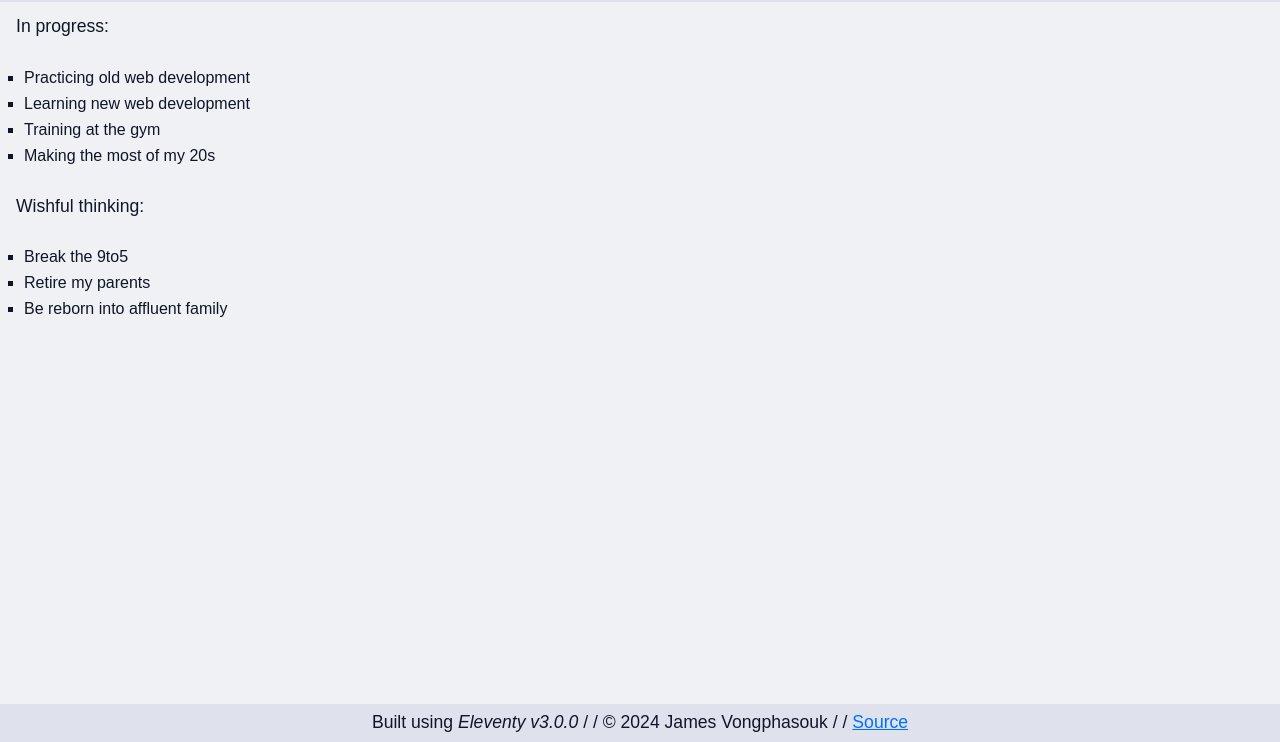
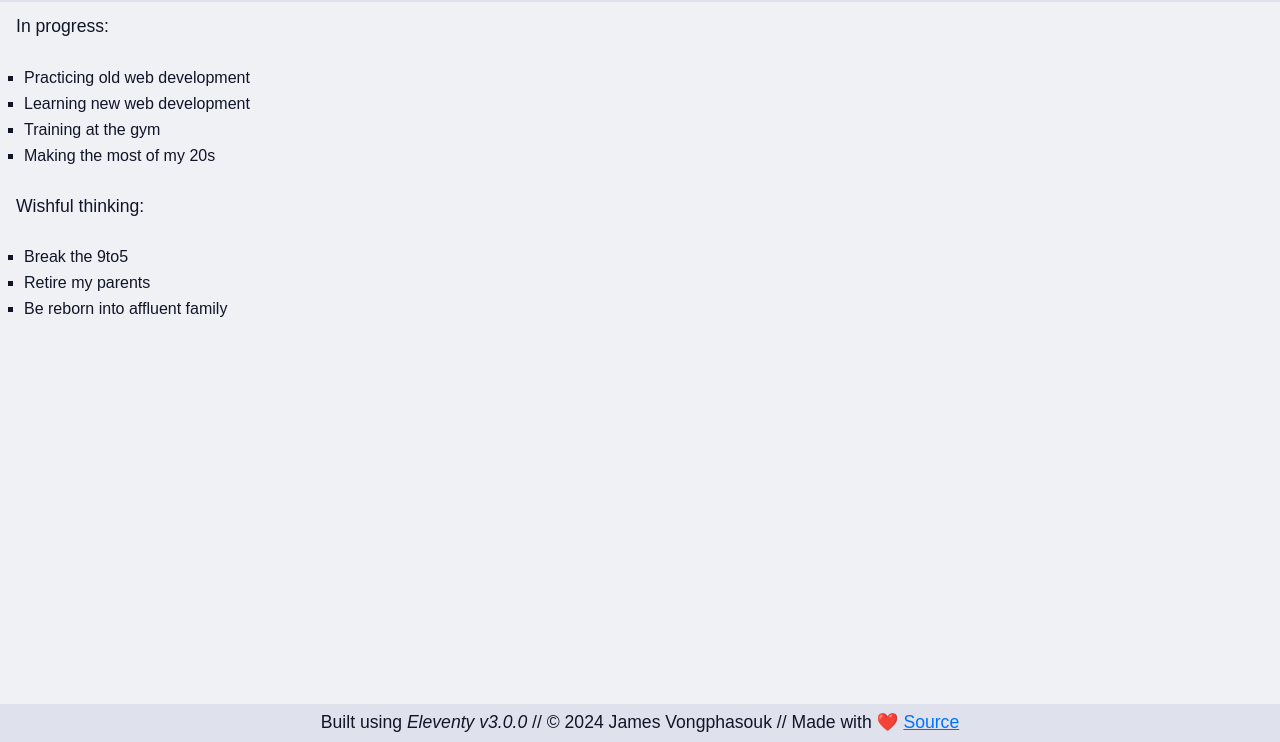
Before and after one commit to JamesVpog/jvblog, an Eleventy site: page src/now.html in a window 1280 px wide. Shown: the part 58-800 px from the top of the page. Built offline with nearby package versions, Linux system fonts and the light colour scheme; Eleventy itself is replaced by a stand-in of ours; files that its build step writes are made by us from their sources.

Commit message:
update footer

```diff
--- a/src/_includes/base.njk
+++ b/src/_includes/base.njk
@@ -31,7 +31,7 @@
             {{ content | safe }}
         </main>
         <footer>
-            <p>Built using <span class="italics">Eleventy v3.0.0</span> / / &copy; 2024 James Vongphasouk / / <a href="https://github.com/JamesVpog/jvblog">Source </a></a></p>
+            <p>Built using <span class="italics">Eleventy v3.0.0</span> // &copy; 2024 James Vongphasouk // Made with ❤️ <a href="https://github.com/JamesVpog/jvblog">Source </a></a></p>
         </footer>
     </div>
 </body>
```
